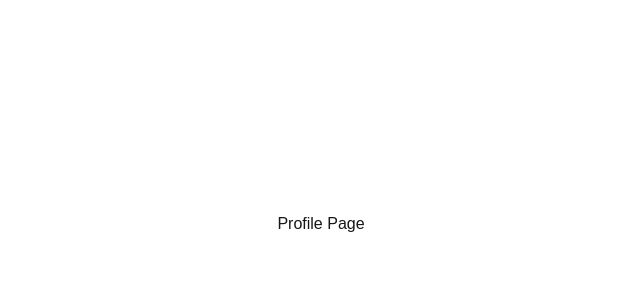
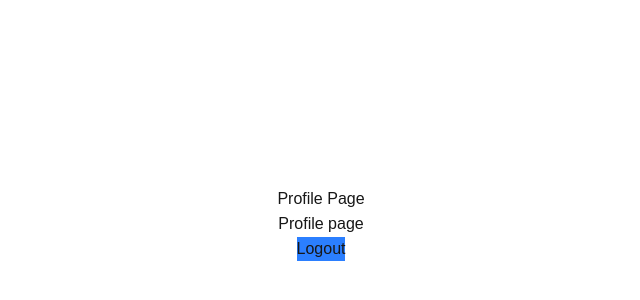
Before and after one commit to therafiniac/next-auth, a Next.js app: page /profile in a window 1280 px wide. Shown: the part 176-476 px from the top of the page, without its empty margins (319-959 px from the left). Built offline with nearby package versions, Linux system fonts and the light colour scheme.

Commit message:
add logout functionality and working on middleware

```diff
--- /dev/null
+++ b/src/app/api/users/logout/route.ts
@@ -0,0 +1,21 @@
+import { NextResponse } from "next/server";
+export async function GET() {
+  try {
+    const response = NextResponse.json({
+      message: "logout Successful",
+      success: true,
+    });
+    response.cookies.set("token", "", {
+      httpOnly: true,
+      expires: new Date(0),
+    });
+    return response;
+  } catch (error: any) {
+    return NextResponse.json(
+      { error: error.message },
+      {
+        status: 500,
+      }
+    );
+  }
+}
--- a/src/app/profile/page.tsx
+++ b/src/app/profile/page.tsx
@@ -1,7 +1,37 @@
+"use client";
+import axios from "axios";
+import Link from "next/link";
+import toast from "react-hot-toast";
+import { useRouter } from "next/navigation";
+
 export default function ProfilePage() {
+  const router = useRouter();
+  const logout = async () => {
+    try {
+      await axios.get("/api/users/logout");
+      toast.success("logout Successful");
+      router.push("/login");
+    } catch (error: any) {
+      console.log(error.message);
+      toast.error(error.message);
+    }
+  };
   return (
     <div className="flex flex-col items-center justify-center min-h-screen py-2">
       <h1>Profile Page</h1>
+      <hr />
+      <p>Profile page</p>
+      <hr />
+      <button
+        onClick={logout}
+        className="bg-blue-500 hover:bg-blue-700"
+        text-white
+        font-bold
+        py-2
+        px-4
+      >
+        Logout
+      </button>
     </div>
   );
 }
--- /dev/null
+++ b/src/middleware.ts
@@ -0,0 +1,13 @@
+import { NextResponse } from "next/server";
+import { NextRequest } from "next/server";
+
+export function middleware(request: NextRequest) {
+  const path = request.nextUrl.pathname;
+  const isPublicPath = path === "/login" || path === "/signup";
+  const token = request.cookies.get("token")?.value || "";
+
+}
+
+export const config = {
+  matcher: ["/", "/profile", "/login", "/signup"],
+};
```
